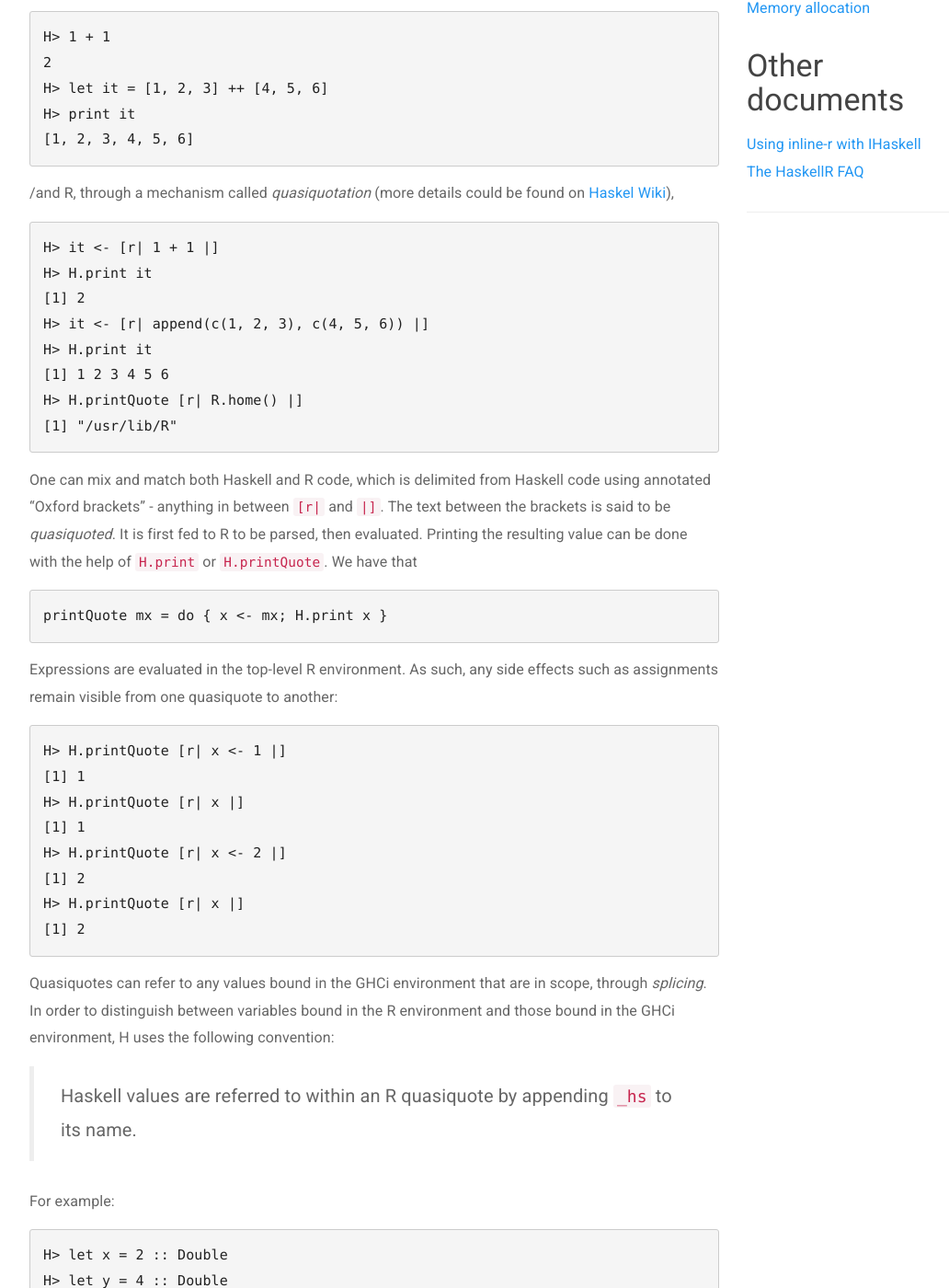
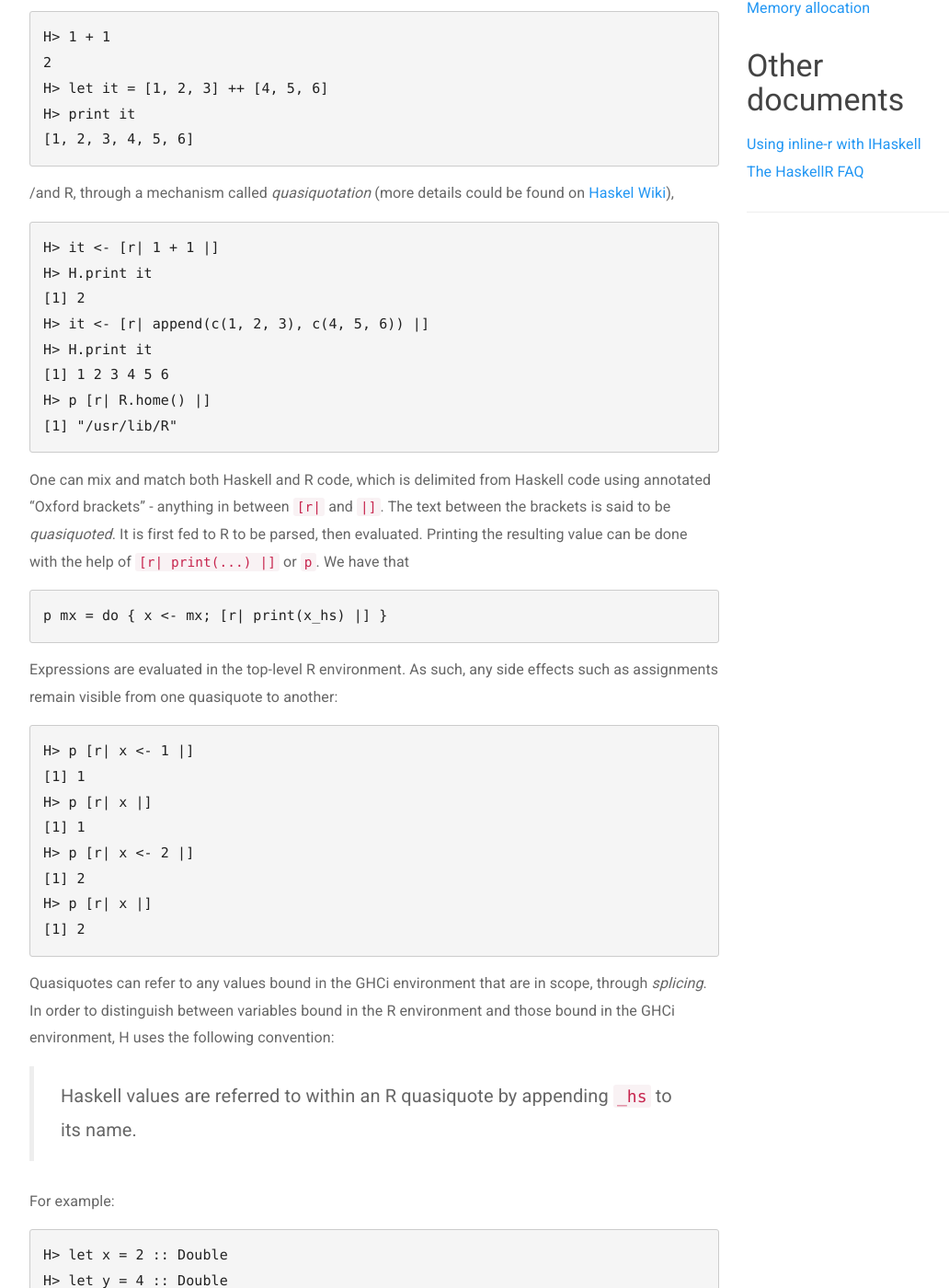
Before and after one commit to tweag/HaskellR, a Jekyll site: the page built from docs/using-h.md, in a window 1280 px wide and 1400 px high, scrolled down 1148 px. Shown: the whole window at 92% size, without its empty margins (38-1070 px from the left). Built offline with Jekyll 4.4.1, drawn with Linux system fonts in a browser that asks for light colours; Markdown is read by kramdown in place of the engine named in the settings; a style sheet for code colours, icons or effects is not loaded; some of the changed text lies outside the part shown.

Commit message:
Document `p` rather than `printQuote`.

```diff
--- a/docs/using-h.md
+++ b/docs/using-h.md
@@ -56,29 +56,29 @@ In an H interactive session, one has full access to both Haskell,
     H> it <- [r| append(c(1, 2, 3), c(4, 5, 6)) |]
     H> H.print it
     [1] 1 2 3 4 5 6
-    H> H.printQuote [r| R.home() |]
+    H> p [r| R.home() |]
     [1] "/usr/lib/R"
 
 One can mix and match both Haskell and R code, which is delimited from
 Haskell code using annotated "Oxford brackets" - anything in between
 `[r|` and `|]`. The text between the brackets is said to be
 *quasiquoted*. It is first fed to R to be parsed, then evaluated.
-Printing the resulting value can be done with the help of `H.print` or
-`H.printQuote`. We have that
+Printing the resulting value can be done with the help of
+`[r| print(...) |]` or `p`. We have that
 
-    printQuote mx = do { x <- mx; H.print x }
+    p mx = do { x <- mx; [r| print(x_hs) |] }
 
 Expressions are evaluated in the top-level R environment. As such, any
 side effects such as assignments remain visible from one quasiquote to
 another:
 
-    H> H.printQuote [r| x <- 1 |]
+    H> p [r| x <- 1 |]
     [1] 1
-    H> H.printQuote [r| x |]
+    H> p [r| x |]
     [1] 1
-    H> H.printQuote [r| x <- 2 |]
+    H> p [r| x <- 2 |]
     [1] 2
-    H> H.printQuote [r| x |]
+    H> p [r| x |]
     [1] 2
 
 Quasiquotes can refer to any values bound in the GHCi environment that
@@ -93,7 +93,7 @@ For example:
 
     H> let x = 2 :: Double
     H> let y = 4 :: Double
-    H> H.printQuote [r| x_hs + y_hs |]
+    H> p [r| x_hs + y_hs |]
     [1] 6
 
 Only variables of certain types can be *spliced* in quasiquotes in
@@ -101,7 +101,7 @@ this way. H currently supports atomic numeric types such as doubles,
 lists over these numeric types, but also functions over these types:
 
     H> let f x = return (x + 1) :: R s Double
-    H> H.printQuote [r| f_hs(1) |]
+    H> p [r| f_hs(1) |]
     [1] 2
 
 Currently, functions must be lifted to the `R` monad in order to be
```
